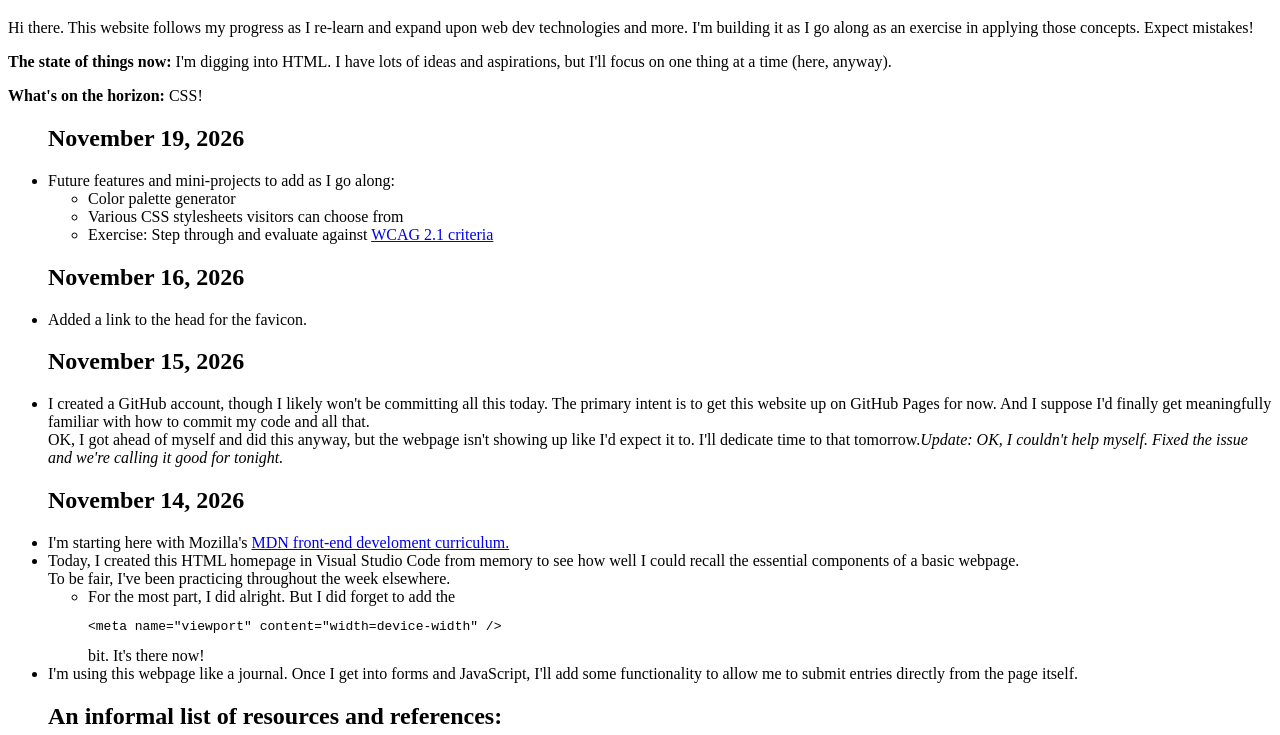
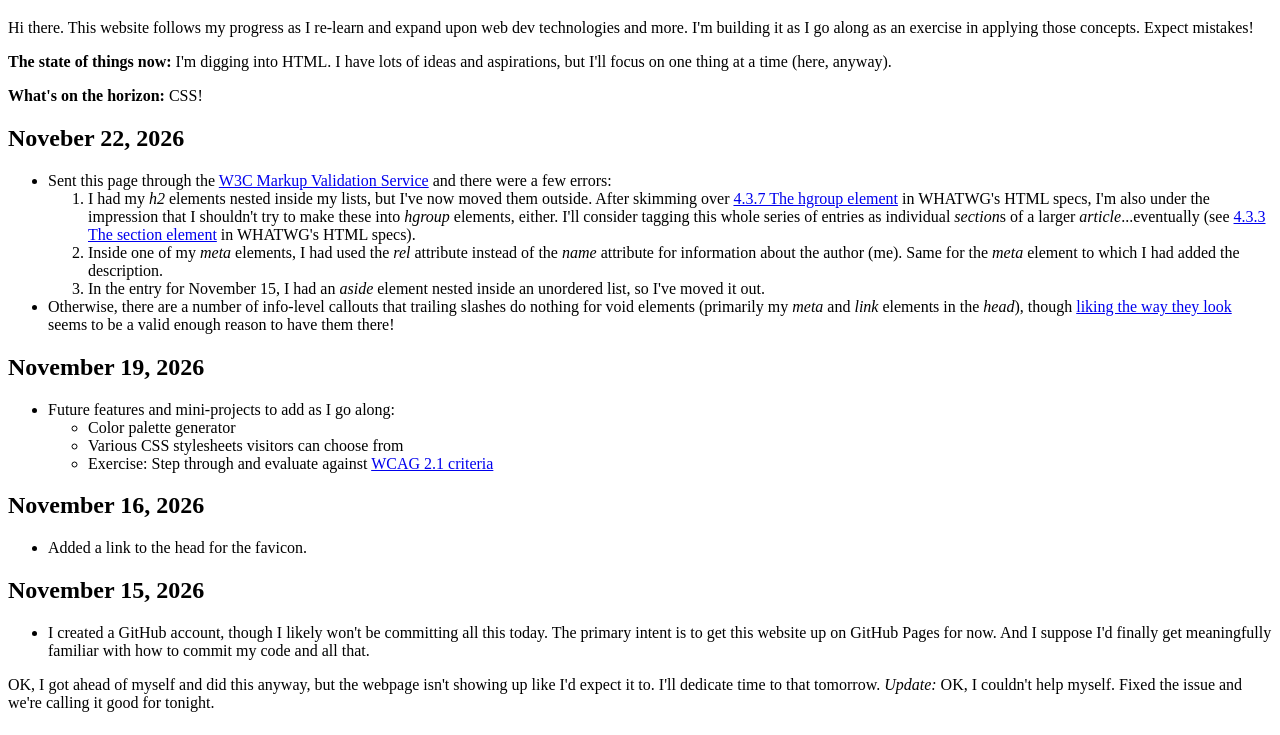
Before and after one commit to tgoltvyanitsa/tgoltvyanitsa.github.io, a plain HTML site: page index.html in a window 1280 px wide. Shown: the part 61-796 px from the top of the page. Drawn offline with Linux system fonts and the light colour scheme.

Commit message:
Restructured the HTML

```diff
--- a/index.html
+++ b/index.html
@@ -4,8 +4,8 @@
         <meta charset="utf-8" />
         <meta name="viewport" content="width=device-width" />
         <title>Tatyana's web dev journal</title>
-        <meta rel="author" content="Tatyana" />
-        <meta rel="description" content="Demo website put together by Tatyana to support learning of common web dev technologies, such as HTML, CSS, and JavaScript (especially JavaScript)." />
+        <meta name="author" content="Tatyana" />
+        <meta name="description" content="Demo website put together by Tatyana to support learning of common web dev technologies, such as HTML, CSS, and JavaScript (especially JavaScript)." />
         <link rel="icon" href="images/favicon.jpg" type="image/x-icon" />
     </head>
     <body>
@@ -13,7 +13,19 @@
         <p>Hi there. This website follows my progress as I re-learn and expand upon web dev technologies and more. I'm building it as I go along as an exercise in applying those concepts. Expect mistakes!</p>
         <p><strong>The state of things now:</strong> I'm digging into HTML. I have lots of ideas and aspirations, but I'll focus on one thing at a time (here, anyway).</p>
         <p><strong>What's on the horizon:</strong> CSS!</p>
-        <ul><h2>November 19, 2026</h2>
+        <h2>Noveber 22, 2026</h2>
+        <ul>
+            <li>Sent this page through the <a href="https://validator.w3.org/">W3C Markup Validation Service</a> and there were a few errors:
+                <ol>
+                    <li>I had my <em>h2</em> elements nested inside my lists, but I've now moved them outside. After skimming over <a href="https://html.spec.whatwg.org/#the-hgroup-element">4.3.7 The hgroup element</a> in WHATWG's HTML specs, I'm also under the impression that I shouldn't try to make these into <em>hgroup</em> elements, either. I'll consider tagging this whole series of entries as individual <em>section</em>s of a larger <em>article</em>...eventually (see <a href="https://html.spec.whatwg.org/#the-hgroup-element">4.3.3 The section element</a> in WHATWG's HTML specs).</li>
+                    <li>Inside one of my <em>meta</em> elements, I had used the <em>rel</em> attribute instead of the <em>name</em> attribute for information about the author (me). Same for the <em>meta</em> element to which I had added the description.</li>
+                    <li>In the entry for November 15, I had an <em>aside</em> element nested inside an unordered list, so I've moved it out.</li>
+                </ol>
+            </li>
+            <li>Otherwise, there are a number of info-level callouts that trailing slashes do nothing for void elements (primarily my <em>meta</em> and <em>link</em> elements in the <em>head</em>), though <a href="https://github.com/validator/validator/wiki/Markup-%C2%BB-Void-elements#trailing-slashes-directly-preceded-by-unquoted-attribute-values:~:text=%E2%9C%85%20I%20use%20a%20trailing%20slash%20because%20I%20like%20how%20it%20looks.">liking the way they look</a> seems to be a valid enough reason to have them there!</li>
+        </ul>
+        <h2>November 19, 2026</h2>
+        <ul>
             <li>Future features and mini-projects to add as I go along:
                 <ul>
                     <li>Color palette generator</li>
@@ -22,13 +34,17 @@
                 </ul>
             </li>
         </ul>
-        <ul><h2>November 16, 2026</h2>
+        <h2>November 16, 2026</h2>
+        <ul>
             <li>Added a link to the head for the favicon.</li>
         </ul>
-        <ul><h2>November 15, 2026</h2>
-            <li>I created a GitHub account, though I likely won't be committing all this today. The primary intent is to get this website up on GitHub Pages for now. And I suppose I'd finally get meaningfully familiar with how to commit my code and all that.</li><aside>OK, I got ahead of myself and did this anyway, but the webpage isn't showing up like I'd expect it to. I'll dedicate time to that tomorrow.<em>Update: OK, I couldn't help myself. Fixed the issue and we're calling it good for tonight.</em></aside>
+        <h2>November 15, 2026</h2>
+        <ul>
+            <li>I created a GitHub account, though I likely won't be committing all this today. The primary intent is to get this website up on GitHub Pages for now. And I suppose I'd finally get meaningfully familiar with how to commit my code and all that.</li>
         </ul>
-        <ul><h2>November 14, 2026</h2>
+        <aside>OK, I got ahead of myself and did this anyway, but the webpage isn't showing up like I'd expect it to. I'll dedicate time to that tomorrow. <em>Update:</em> OK, I couldn't help myself. Fixed the issue and we're calling it good for tonight.</aside>
+        <h2>November 14, 2026</h2>
+        <ul>
             <li>I'm starting here with Mozilla's <a href="https://developer.mozilla.org/en-US/curriculum/about-curriculum/">MDN front-end develoment curriculum.</a></li>
             <li>Today, I created this HTML homepage in Visual Studio Code from memory to see how well I could recall the essential components of a basic webpage.<aside>To be fair, I've been practicing throughout the week elsewhere.</aside>
             <!-- At the time I added this entry, I didn't recall how to add nested list elements. A quick search the following day reminded me that I'd need to add *another* <ul> element inside my existing <ul> element. -->
@@ -37,9 +53,11 @@
             </ul>
             <li>I'm using this webpage like a journal. Once I get into forms and JavaScript, I'll add some functionality to allow me to submit entries directly from the page itself.</li>
         </ul>
-        <ol><h2>An informal list of resources and references:</h2>
+        <h2>An informal list of resources and references:</h2>
+        <ol>
             <li><a href="https://developer.mozilla.org/en-US/curriculum/">MDN front-end development curriculum</a></li>
             <li><a href="https://www.w3.org/TR/WCAG21/">WCAG 2.1 criteria</a></li>
+            <li><a href="https://validator.w3.org/">W3C Markup Validation Service</a></li>
         </ol>
         <footer>&copy; 2026 Tatyana Goltvyanitsa. All rights reserved.</footer>
     </body>
```
